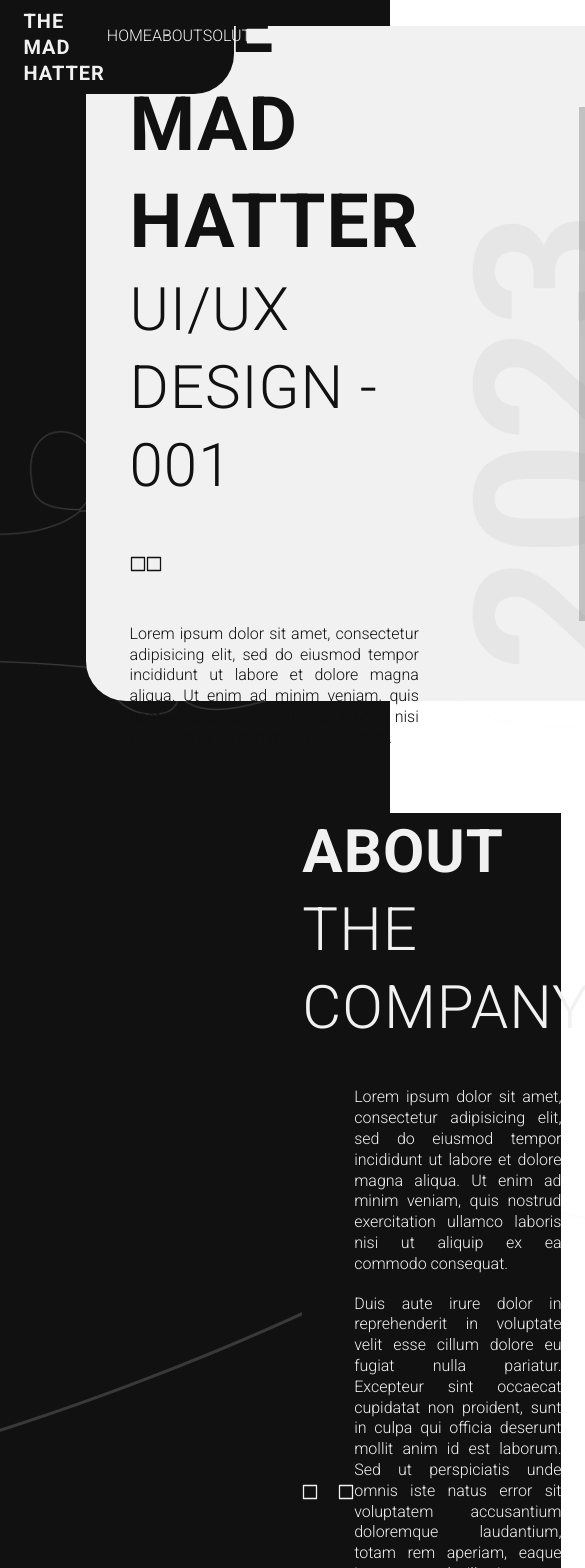
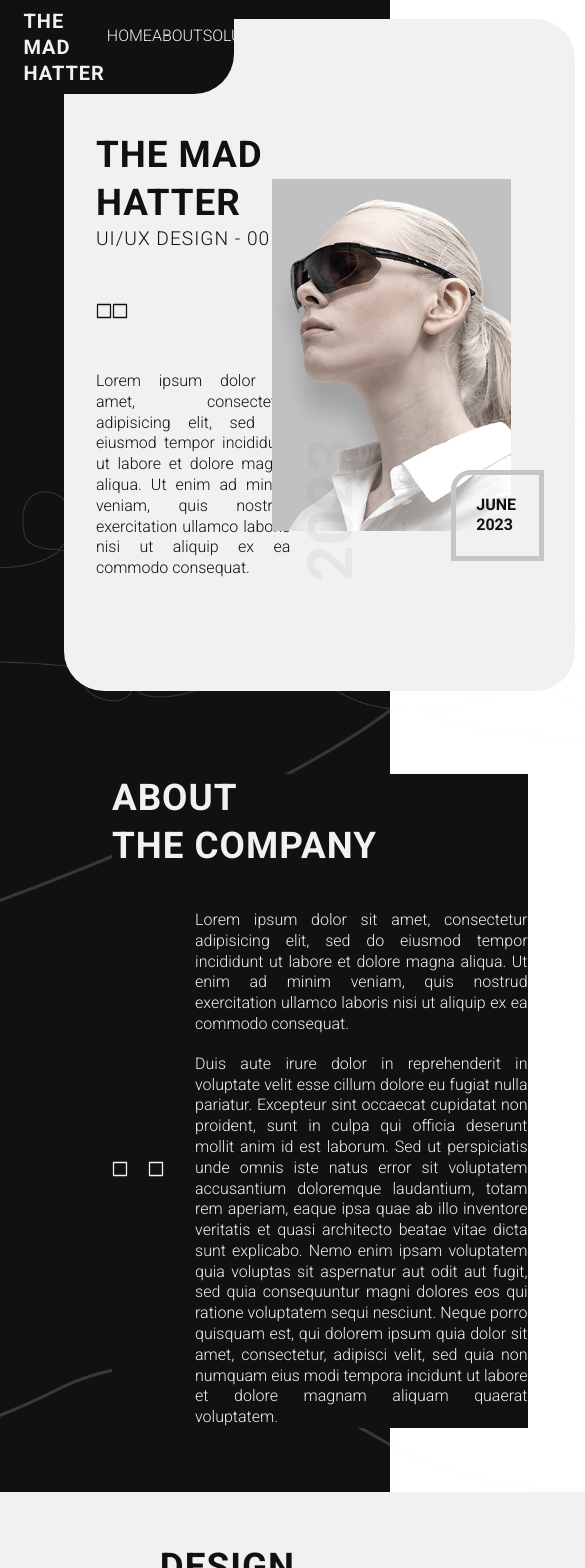
Before and after one commit to edenacyg/MadHatter, a React (Create React App) app: page / in a window 390 px wide. Shown: the top 1568 px of the page, 585 px wide, since content can reach past the window. Built offline with nearby package versions, Linux system fonts and the light colour scheme.

Commit message:
hero/about responsive

```diff
--- a/src/Styles/App.css
+++ b/src/Styles/App.css
@@ -14,21 +14,31 @@
   text-transform: uppercase;
   letter-spacing: 1px;
   line-height: 1.3;
-  font-size: 20px;
+  font-size: clamp(2.3rem, 3vw, 10rem);
 }
 
-.App h1 {
-  font-size: 75px;
-}
-
-.App h2 {
-  font-size: 60px;
+.App h1:nth-child(2),
+.App h2:nth-child(2),
+.App h3:nth-child(2),
+.App h4:nth-child(2),
+.App h5:nth-child(2),
+.App h6:nth-child(2) {
+  font-size: clamp(1.2rem, 2.5vw, 6rem);
   font-weight: lighter;
 }
 
-.App h3 {
-  font-size: 45px;
+.App h1:nth-child(3),
+.App h2:nth-child(3),
+.App h3:nth-child(3),
+.App h4:nth-child(3),
+.App h5:nth-child(3),
+.App h6:nth-child(3) {
+  font-size: clamp(1rem, 2vw, 3rem);
   font-weight: lighter;
+}
+
+.App h6 {
+  font-size: 20px;
 }
 
 .App .styled {
@@ -92,7 +102,7 @@ header nav {
 .page-body .hero-container .hero-subcon {
   background-color: #f1f1f1;
   color: #111111;
-  height: 80vh;
+  height: clamp(42rem, 40vw, 60rem);
   margin: 3% 10%;
   border-radius: 40px;
   display: flex;
@@ -122,8 +132,12 @@ header nav {
   align-items: flex-end;
 }
 
+.page-body .hero-container .hero-subcon .hero-image-con img {
+  height: clamp(22rem, 30vw, 50rem);
+}
+
 .page-body .hero-container .hero-subcon .hero-image-con .lg-date {
-  font-size: 200px;
+  font-size: clamp(3rem, 16vw, 14rem);
   font-weight: bold;
   writing-mode: vertical-rl;
   transform: rotate(180deg);
@@ -133,7 +147,7 @@ header nav {
 }
 
 .page-body .hero-container .hero-subcon .hero-image-con .sm-date {
-  font-size: 30px;
+  font-size: clamp(1rem, 0vw, 5rem);
   font-weight: bold;
   border: 5px solid #C5C5C5;
   border-radius: 20px 0 0 0;
@@ -153,7 +167,7 @@ header nav {
 .page-body .about-con .about-subcon {
   background-color: #111111;
   color: #f1f1f1;
-  width: 30%;
+  width: clamp(65%, 20vw, 50%);
   display: flex;
   flex-direction: column;
   justify-content: center;
@@ -279,6 +293,10 @@ header nav {
   gap: 20px;
 }
 
+.page-body .project-con .project-subcon .item-con .item img {
+  width: clamp(11rem, 10vw, 25rem);
+}
+
 .page-body .project-con .testimonial-subcon {
   width: 50%;
   display: flex;
@@ -350,6 +368,7 @@ header nav {
 
 .page-body .design-con .design-subcon img {
   border-radius: 5%;
+  height: clamp(22rem, 30vw, 50rem);
 }
 
 .page-body .design-con .design-subcon h2 {
@@ -401,3 +420,9 @@ footer p {
   margin-top: 2rem;
   text-align: center;
 }
+
+footer .footer-con {
+  display: flex;
+  flex-wrap: wrap;
+  justify-content: space-between;
+}
--- a/src/Styles/App.scss
+++ b/src/Styles/App.scss
@@ -10,23 +10,22 @@
 	h5,
 	h6 {
 		@include heading;
+		font-size: clamp(2.3rem, 3vw, 10rem);
+
+		&:nth-child(2) {
+			font-size: clamp(1.2rem, 2.5vw, 6rem);
+			font-weight: lighter;
+		}
+
+		&:nth-child(3) {
+		font-size: clamp(1rem, 2vw, 3rem);
+		font-weight: lighter;
+		}
+	}
+
+	h6 {
 		font-size: 20px;
 	}
-
-	h1 {
-		font-size: $large-font;
-	}
-
-	h2 {
-		font-size: $med-font;
-		font-weight: lighter;
-	}
-
-	h3 {
-		font-size: $sm-font;
-		font-weight: lighter;
-	}
-
 	.styled {
 		font-weight: bold;
 	}
@@ -73,7 +72,7 @@ header {
 
 		.hero-subcon {
 			@include light;
-			height: 80vh;
+			height: clamp(42rem, 40vw, 60rem);
 			margin: 3% 10%;
 			border-radius: $lborder-radius;
 			display: flex;
@@ -92,8 +91,12 @@ header {
 				display: flex;
 				align-items: flex-end;
 
+				img {
+					height: clamp(22rem, 30vw, 50rem);
+				}
+
 				.lg-date {
-					font-size: 200px;
+					font-size: clamp(3rem, 16vw, 14rem);
 					font-weight: bold;
 					writing-mode: vertical-rl;
 					transform: rotate(180deg);
@@ -103,7 +106,7 @@ header {
 				}
 
 				.sm-date {
-					font-size: 30px;
+					font-size: clamp(1rem, 0vw, 5rem);
 					font-weight: bold;
 					border: 5px solid $grey-color;
 					border-radius: 20px 0 0 0;
@@ -124,7 +127,7 @@ header {
 
 		.about-subcon {
 			@include dark;
-			width: 30%;
+			width: clamp(65%, 20vw, 50%);
 			display: flex;
 			flex-direction: column;
 			justify-content: center;
@@ -210,6 +213,10 @@ header {
 					flex-direction: column;
 					margin-top: 10%;
 					gap: 20px;
+
+					img {
+						width: clamp(11rem, 10vw, 25rem);
+					}
 				}
 			}
 		}
@@ -264,6 +271,7 @@ header {
 
 			img {
 				border-radius: 5%;
+				height: clamp(22rem, 30vw, 50rem);;
 			}
 
 			h2 {
@@ -305,4 +313,10 @@ footer {
 		margin-top: 2rem;
 		text-align: center;
 	}
+
+	.footer-con {
+		display: flex;
+		flex-wrap: wrap;
+		justify-content: space-between;
+	}
 }
--- a/src/Variables/Variable.css
+++ b/src/Variables/Variable.css
@@ -1 +1 @@
-@import url("https://fonts.googleapis.com/css2?family=Montserrat:wght@900&family=Poppins:wght@100;200;900&family=Roboto:wght@300;700&display=swap");/*# sourceMappingURL=Variable.css.map */
+@import url("https://fonts.googleapis.com/css2?family=Montserrat:wght@900&family=Poppins:wght@100;200;900&family=Roboto:wght@300;700&display=swap");
--- a/src/Variables/Variable.scss
+++ b/src/Variables/Variable.scss
@@ -2,7 +2,7 @@
 
 //Texts
 $font: "Roboto", sans-serif;
-$large-font: 75px;
+$large-font: 80px;
 $med-font: 60px;
 $sm-font: 45px;
 
```
